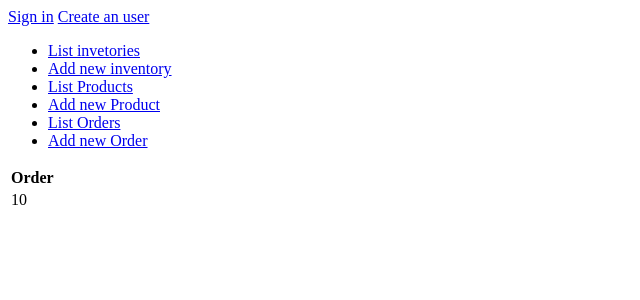
After one commit to jkukko/InventoryManagement, a Flask app: page /orders in a window 1280 px wide. The commit adds this page. Shown: the top 300 px of the page, without its empty margins (0-640 px from the left). Run offline with Flask 2, Linux system fonts and the light colour scheme; tables that the repository leaves empty hold one stand-in row (values such as "Sample post").

Commit message:
order functionality added

```diff
--- a/application/order/forms.py
+++ b/application/order/forms.py
@@ -5,3 +5,5 @@ class OrderForm(FlaskForm):
 
     incoming = BooleanField("Incoming/Outcoming")
     amount = IntegerField("Amount")
+    product = SelectField("Product", coerce=int)
+    inventory = SelectField("Inventory", coerce=int)
--- a/application/order/views.py
+++ b/application/order/views.py
@@ -3,19 +3,42 @@ from flask_login import login_required
 
 from application import app, db
 from application.order.models import Order
+from application.product.models import Product
+from application.inventory.models import Inventory
 from application.order.forms import OrderForm
 
 @app.route("/orders", methods=["GET"])
 def order_index():
-    return render_template("order/list.html", products = Order.query.all())
+    return render_template("order/list.html", orders = Order.query.all())
 
 @app.route("/order/new/")
-@login_required
 def order_form():
-    return render_template("order/new.html", form=OrderForm())
+    p = Product.query.all()
+    names = [(i.id, i.name) for i in p]
+    inv = Inventory.query.all()
+    inventory_names = [(i.id, i.name) for i in inv]
+
+    form = OrderForm()
+    form.product.choices = names
+    form.inventory.choices = inventory_names
+
+    return render_template("order/new.html", form=form)
 
 @app.route("/order/", methods=["POST"])
-@login_required
 def order_create():
+    p = Product.query.all()
+    product_names = [(i.id, i.name) for i in p]
+    inv = Inventory.query.all()
+    inventory_names = [(i.id, i.name) for i in inv]
 
-    return redirect(url_for("product_index"))
+    form = OrderForm()
+    form.product.choices = product_names
+    form.inventory.choices = inventory_names
+
+    o = Order(form.incoming.data, form.amount.data)
+    o.inventory_id = 1
+    o.product_id = 1
+
+    db.session().add(o)
+    db.session.commit()
+    return redirect(url_for("order_index"))
--- a/application/product/models.py
+++ b/application/product/models.py
@@ -8,6 +8,7 @@ class Product(Base):
     safety_stock = db.Column(db.Integer)
 
     inventory_id = db.Column(db.Integer, db.ForeignKey('inventory.id'), nullable=False)
+    orders = db.relationship('Order', backref='product', lazy=True)
 
     def __init__(self, name, segment):
         self.name = name
--- a/application/templates/layout.html
+++ b/application/templates/layout.html
@@ -19,6 +19,9 @@
       <li><a href="{{ url_for('inventory_form') }}">Add new inventory</a></li>
       <li><a href="{{ url_for('product_index') }}">List Products</a></li>
       <li><a href="{{ url_for('product_form') }}">Add new Product</a></li>
+      <li><a href="{{ url_for('order_index') }}">List Orders</a></li>
+      <li><a href="{{ url_for('order_form') }}">Add new Order</a></li>
+
     </ul>
     {% block body %}
       <p>
--- /dev/null
+++ b/application/templates/order/list.html
@@ -0,0 +1,14 @@
+{% extends "layout.html" %}
+
+{% block body %}
+  <table>
+    <tr>
+      <th>Order</th>
+    </tr>
+    {% for order in orders %}
+    <tr>
+      <td>{{ order.amount }}</td>
+    </tr>
+    {% endfor %}
+  </table>
+{% endblock %}
```
Also changed, not shown: application/order/models.py (+5 -4 lines), application/templates/order/new.html (added, +46 -0 lines).
